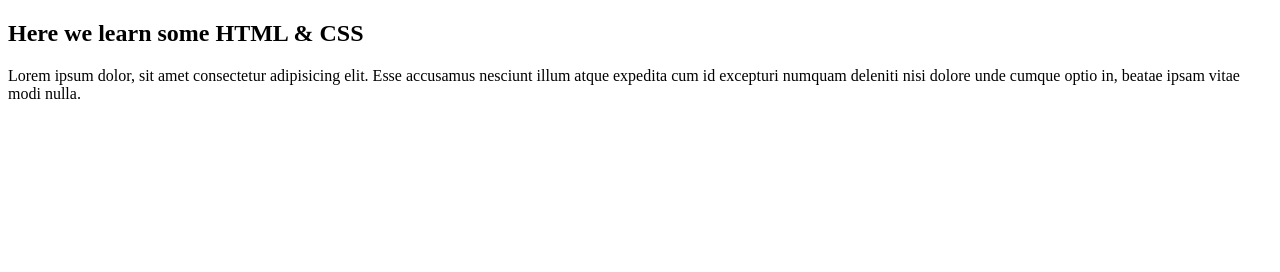
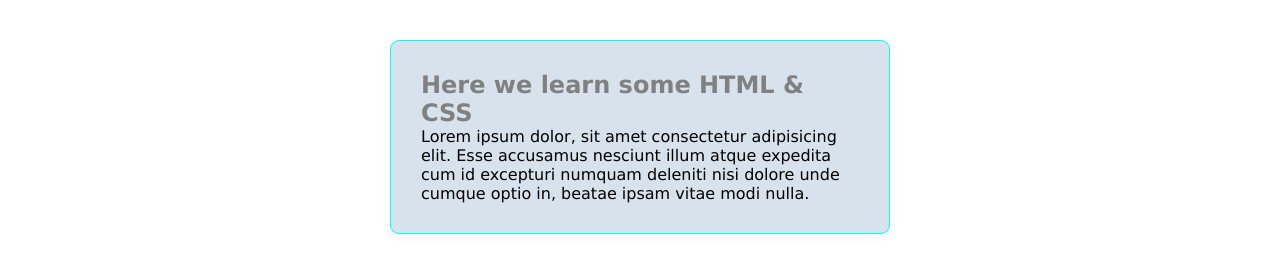
Before and after one commit to shuvo-92/Learn-html-css, a plain HTML site: page index.html in a window 1280 px wide. Drawn offline with Linux system fonts and the light colour scheme.

Commit message:
first commit

```diff
--- a/index.html
+++ b/index.html
@@ -4,9 +4,13 @@
     <meta charset="UTF-8">
     <meta name="viewport" content="width=device-width, initial-scale=1.0">
     <title>Learn html & css</title>
+    <link rel="stylesheet" href="style.css">
 </head>
 <body>
+    <div class="mainpart">
     <h2>Here we learn some HTML & CSS</h2>
     <p>Lorem ipsum dolor, sit amet consectetur adipisicing elit. Esse accusamus nesciunt illum atque expedita cum id excepturi numquam deleniti nisi dolore unde cumque optio in, beatae ipsam vitae modi nulla.</p>
+
+    </div>
 </body>
 </html>
--- /dev/null
+++ b/style.css
@@ -0,0 +1,22 @@
+*{
+    margin: 0
+;
+padding: 0;
+box-sizing: border-box;
+font-family: 'Lucida Sans', 'Lucida Sans Regular', 'Lucida Grande', 'Lucida Sans Unicode', Geneva, Verdana, sans-serif;
+}
+
+.mainpart{
+    width: 500px;
+    height: auto;
+    margin: 40px auto;
+    padding: 30px;
+    border: 1px solid aqua;
+    border-radius: 9px;
+    background-color: rgb(216, 226, 236);
+    box-shadow: 0px 4px 9px rgba(222, 187, 214, 0.153);
+}
+
+.mainpart h2 {
+    color: gray;
+}
```
